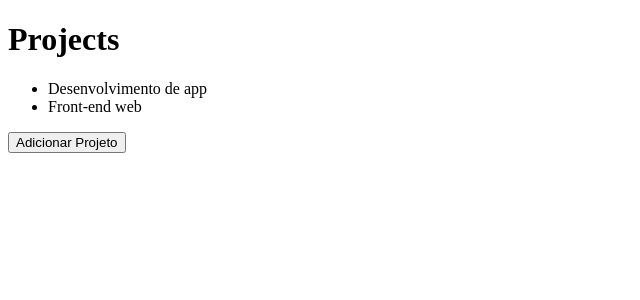
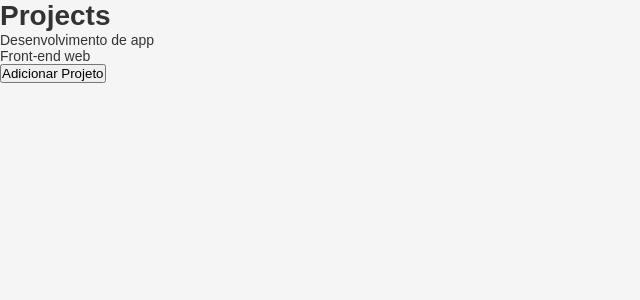
Before and after one commit to Mikael-Josias/GoStack_Level1_ReactJS, a React app: page / in a window 1280 px wide. Shown: the top 300 px of the page, without its empty margins (0-640 px from the left). Built offline with nearby package versions, Linux system fonts and the light colour scheme.

Commit message:
style(app): style app component

```diff
--- /dev/null
+++ b/src/App.css
@@ -0,0 +1,12 @@
+* {
+    margin: 0;
+    padding: 0;
+    outline: 0;
+    box-sizing: border-box;
+}
+
+body{
+    background-color: #f5f5f5;
+    font: 14px sans-serif;
+    color: #333;
+}
--- a/src/App.js
+++ b/src/App.js
@@ -1,5 +1,6 @@
 import React, { useState } from 'react';
 import Header from './components/Header';
+import './App.css';
 
 /**
  * 3 conceitos do react
--- a/webpack.config.js
+++ b/webpack.config.js
@@ -24,6 +24,21 @@
                 use: {
                     loader: 'babel-loader',
                 }
+            },
+            {
+                test: /\.css$/,
+                exclude: /node_modules/,
+                use: [
+                    { loader: 'style-loader' },
+                    { loader: 'css-loader' },
+                ],
+            },
+            {
+                test: /.*\.(gif|png|jpe?g)$/i,
+                use: {
+                    loader: 'file-loader'
+                }
+
             }
         ]
     }
```
Also changed, not shown: package.json (+7 -0 lines), 1 other file (tests, documents, lock files or other folders).
